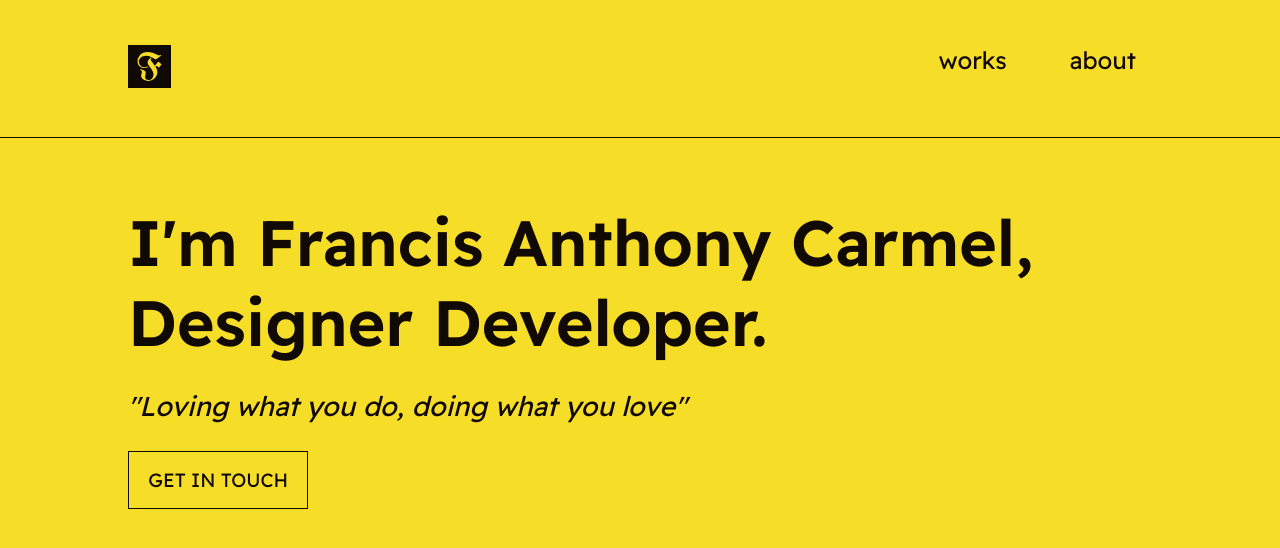
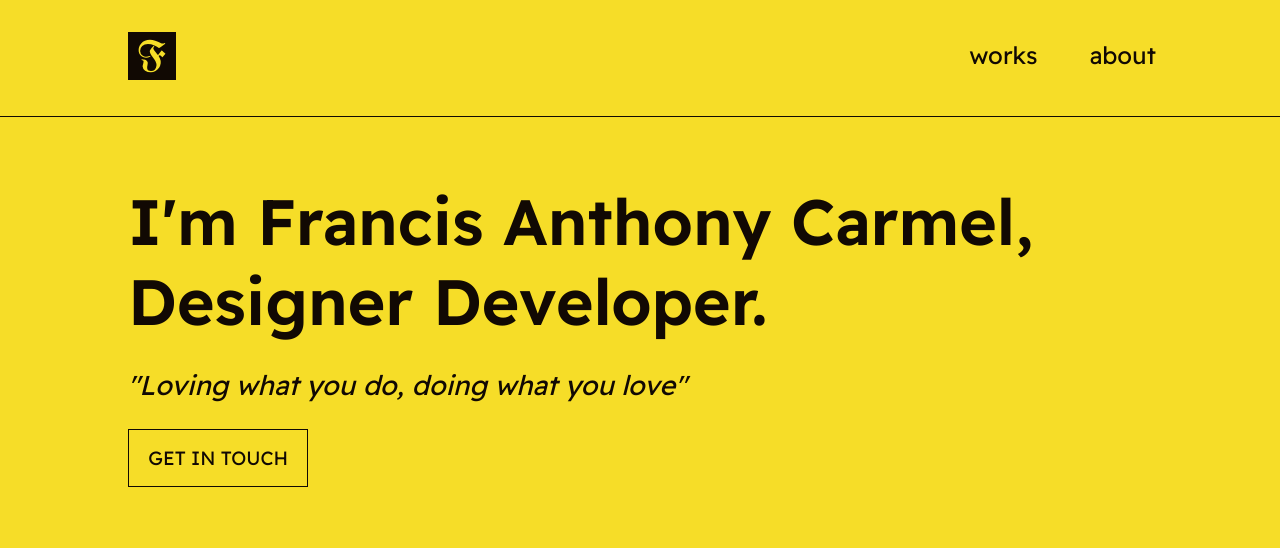
Before and after one commit to franthormel/franthormel.github.io, a Jekyll site: the page built from index.html, in a window 1280 px wide. Shown: the top 548 px of the page. Built offline with Jekyll 4.4.1, drawn with Linux system fonts in a browser that asks for light colours.

Commit message:
Responsive navigation bar

```diff
--- a/_sass/_navbar.scss
+++ b/_sass/_navbar.scss
@@ -2,18 +2,29 @@
   border-bottom: var(--border);
   display: flex;
   justify-content: space-between;
-  padding: 5vh 10%;
+  padding: 2rem 10%;
 }
 
 .navbar__logo {
-  height: 2.7rem;
+  height: 3rem;
   max-width: 100%;
-  width: 2.7rem;
+  width: 3rem;
+}
+
+.navbar__links {
+  display: flex;
+
+  :last-child {
+    margin-left: 5%;
+
+    @media screen and (min-width: 450px) {
+      margin-left: 10%;
+    }
+  }
 }
 
 .navbar__link {
   font-size: 1.5rem;
-  margin-left: 1.5rem;
   padding: 0.5rem 1rem;
 
   @include link-hover;
```
